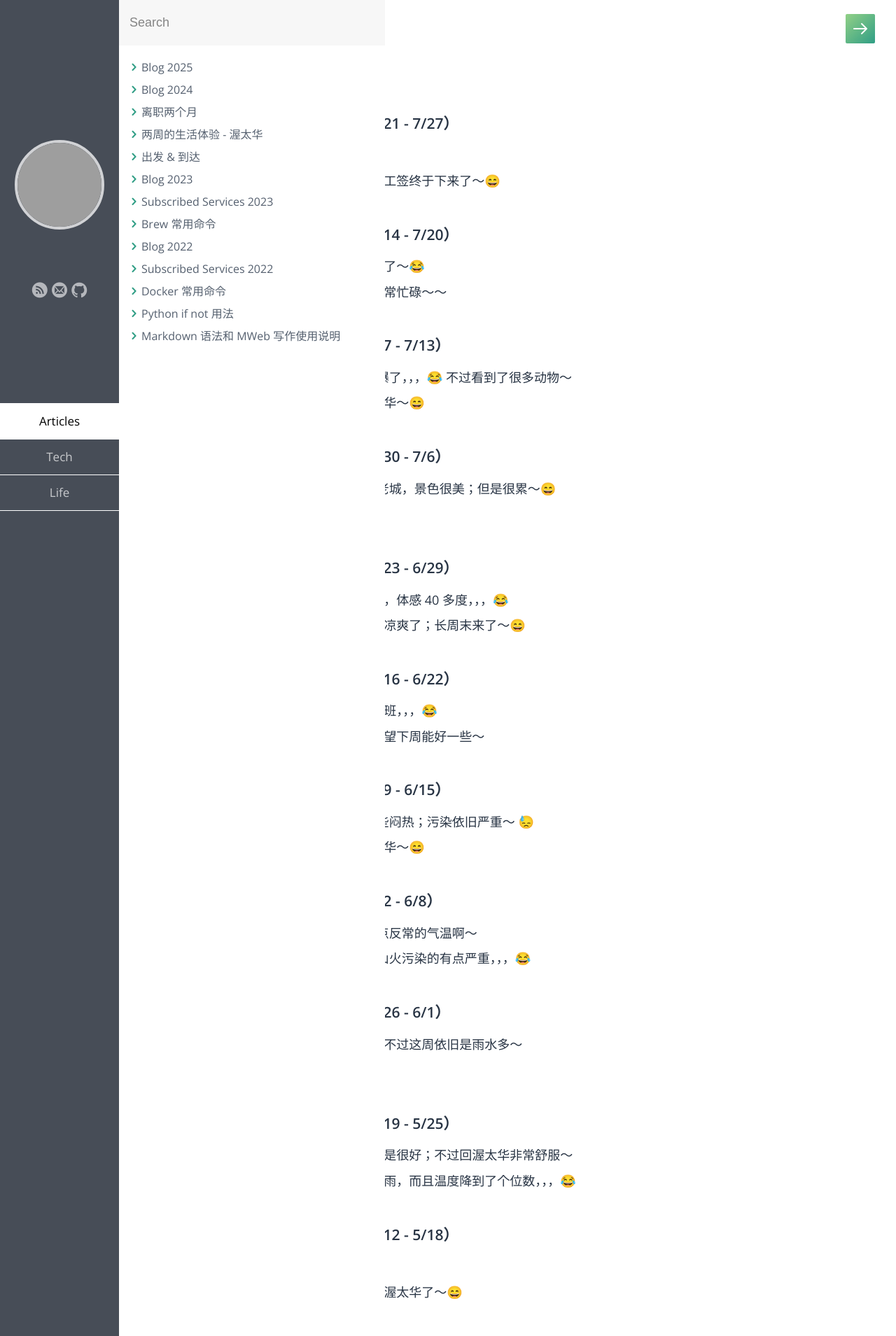
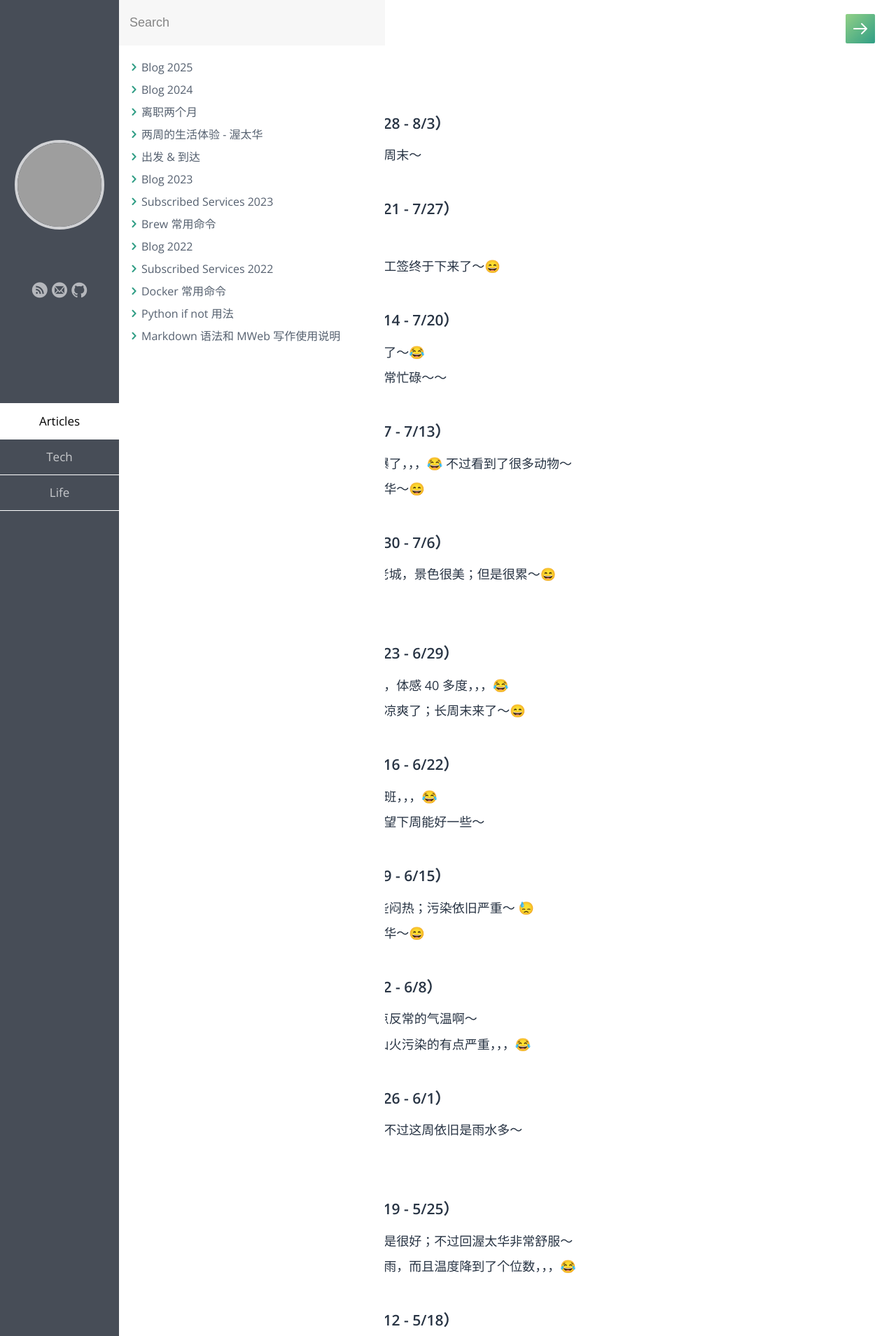
Before and after one commit to samxupeiran/samxupeiran.github.io, a Jekyll site: the page built from _posts/life/2025-01-02-my-blog.md, in a window 1280 px wide. Shown: the top 1909 px of the page at 70% size. Built offline with Jekyll 4.4.1, drawn with Linux system fonts in a browser that asks for light colours; some web fonts are replaced; some of the changed text lies outside the part shown; grey boxes are pictures that could not be loaded.

Commit message:
feat: add weekly blog 7/28

```diff
--- a/_posts/life/2025-01-02-my-blog.md
+++ b/_posts/life/2025-01-02-my-blog.md
@@ -5,6 +5,9 @@ category: Life
 tags: Blog
 ---
 
+
+- ### 2025 年 7 月 第 5 周（7/28 - 8/3）
+     - 7/28 周一恍惚中；期待长周末～
 
 - ### 2025 年 7 月 第 4 周（7/21 - 7/27）
      - 7/21 周一蒙圈中，，，😂
```
